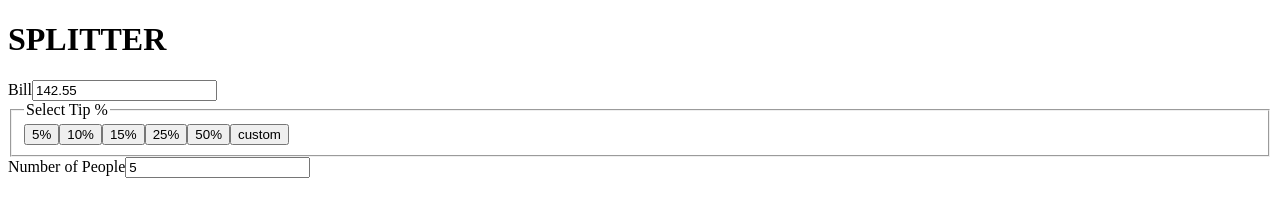
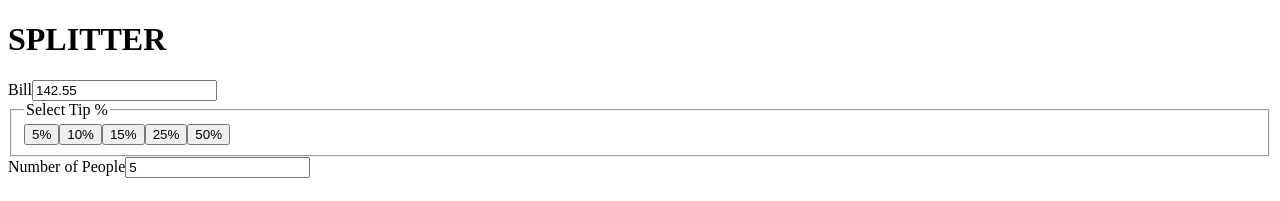
Before and after one commit to Aditi-Sawardekar/tip-calculator-app, a React (Vite) app: page / in a window 1280 px wide. Shown: the top 201 px of the page. Built offline with nearby package versions, Linux system fonts and the light colour scheme.

Commit message:
Refactor TipCalculatorPage to use PercentageButtons component for rendering the percentage buttons.

```diff
--- a/src/pages/TipCalculatorPage.tsx
+++ b/src/pages/TipCalculatorPage.tsx
@@ -1,5 +1,6 @@
 import Header from "../components/Header/Header";
 import InputValue from "../components/InputValue/InputValue";
+import PercentageButtons from "../components/PercentageButtons/PercentageButtons";
 
 export default function TipCalculatorPage() {
   return (
@@ -17,27 +18,7 @@ export default function TipCalculatorPage() {
           }}
         />
 
-        <fieldset>
-          <legend>Select Tip %</legend>
-          <button type="button" onClick={() => console.log("5%")}>
-            5%
-          </button>
-          <button type="button" onClick={() => console.log("10%")}>
-            10%
-          </button>
-          <button type="button" onClick={() => console.log("15%")}>
-            15%
-          </button>
-          <button type="button" onClick={() => console.log("25%")}>
-            25%
-          </button>
-          <button type="button" onClick={() => console.log("50%")}>
-            50%
-          </button>
-          <button type="button" onClick={() => console.log("Custom")}>
-            custom
-          </button>
-        </fieldset>
+        <PercentageButtons onClick={(percentage) => console.log(percentage)} />
 
         <InputValue
           id="person"
```
